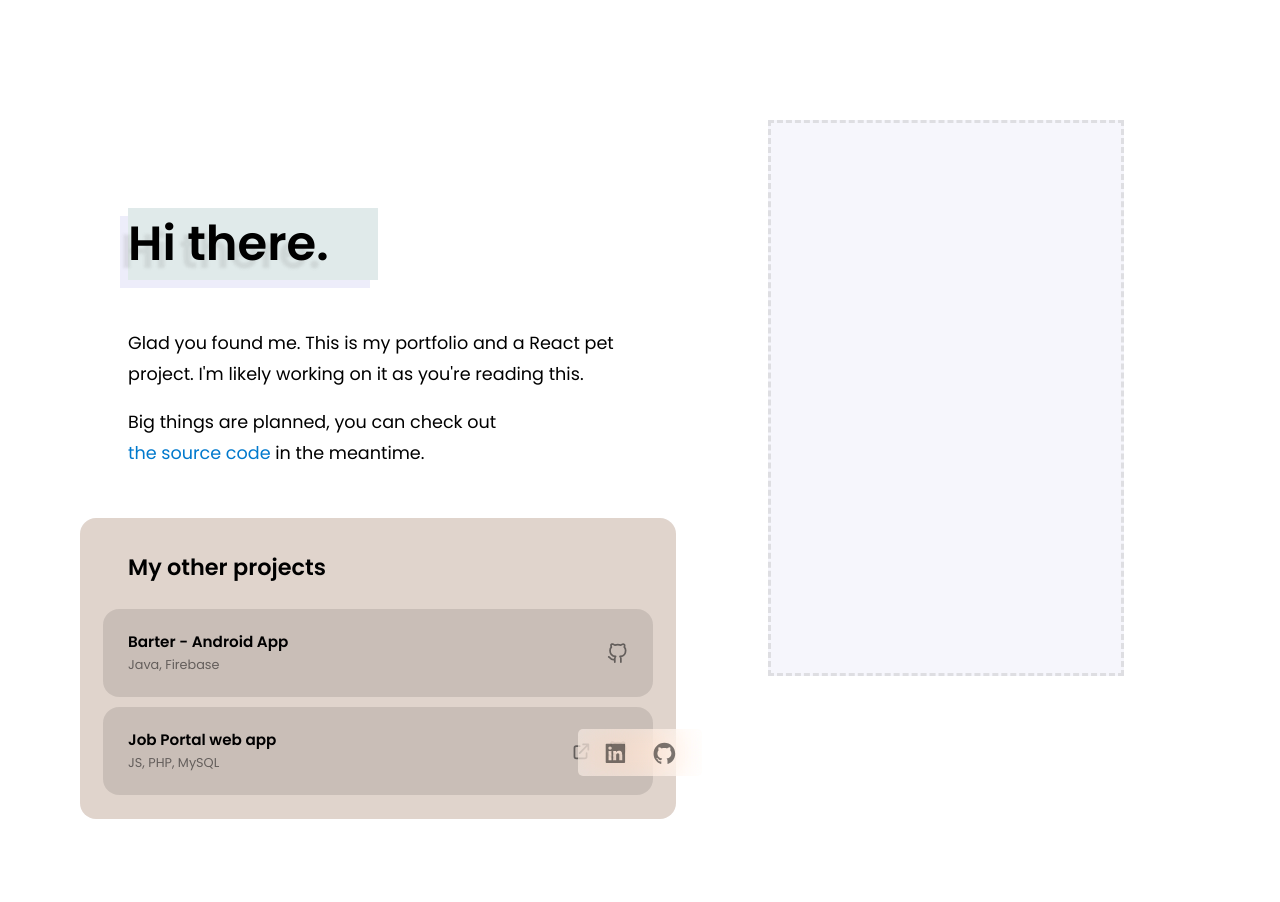
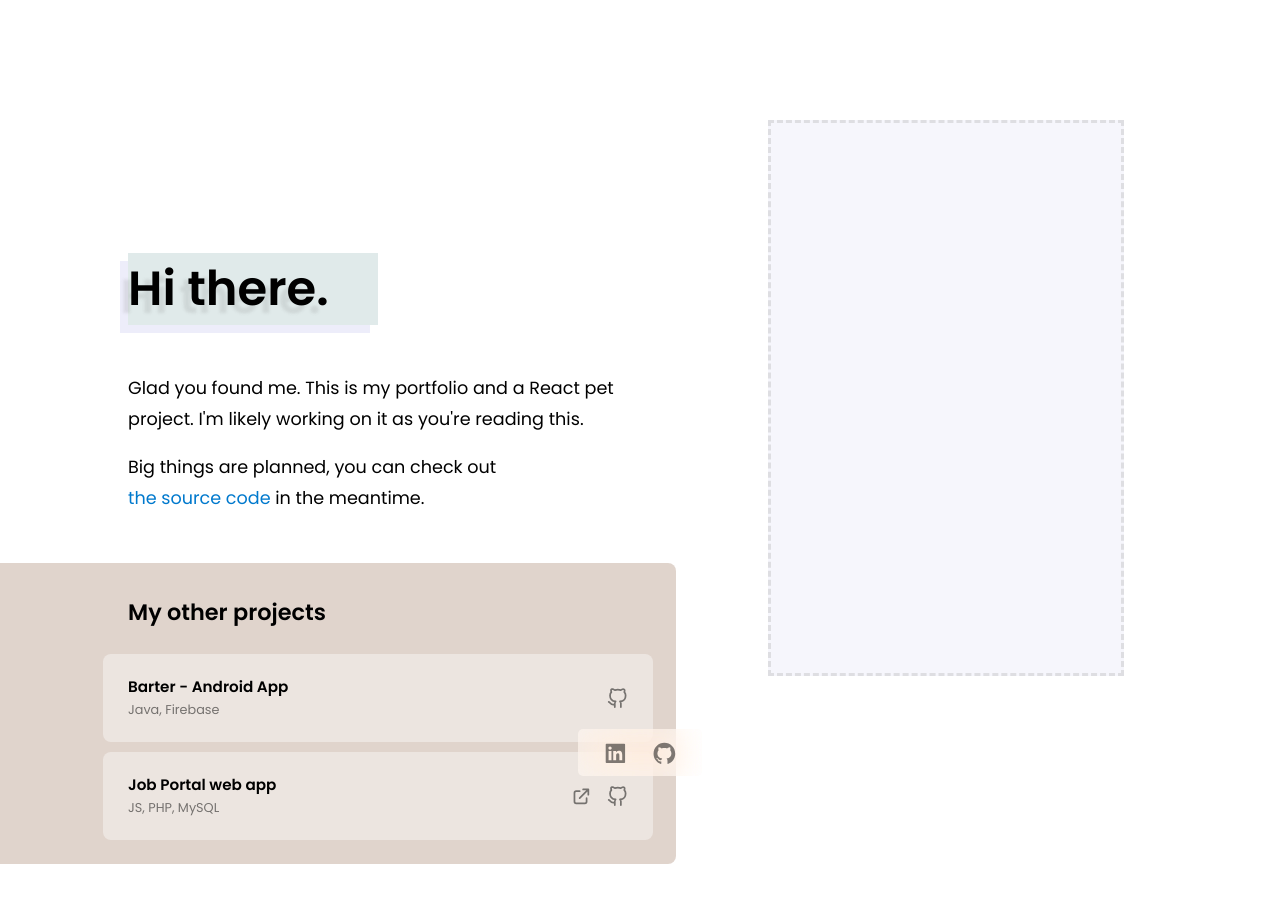
Before and after one commit to alexphl/alexphl.github.io, a React (Create React App) app: page / in a window 1280 px wide. Shown: the top 902 px of the page. Built offline with nearby package versions, Linux system fonts and the light colour scheme.

Commit message:
Layout tweaks

```diff
--- a/src/index.css
+++ b/src/index.css
@@ -8,6 +8,7 @@
     --bg: #191B1A;
     --bg-translucent: rgba(255,140,0,0.08);
     --bg-footer: rgba(0,0,0,0.5);
+    --project-bg:  rgba(0, 0, 0, 0.15);
   }
 }
 
@@ -18,6 +19,7 @@
     --bg: white;
     --bg-translucent: rgba(100,40,0,0.2);
     --bg-footer: rgba(255,255,255,0.5);
+    --project-bg: rgba(255, 255, 255, 0.4);
   }
 }
 
@@ -54,18 +56,18 @@ html, body, #root {
   grid-column: 2;
   background-color: var(--bg-translucent);
   backdrop-filter: blur(10px) saturate(100%);
-  border-radius: 1em;
+  border-radius: 0.5em;
   margin: 0em 1em 0em 1em;
-  padding: 2em 3em 1.5em 3em;
-  margin-left: -3em;
+  padding: 2em 3em 1.5em 100vw;
+  margin-left: -100vw;
   width: 500px;
   max-width: 90%;
   margin-bottom: 100px;
 }
 
 div.project {
-  border-radius: 1em;
-  background-color: rgba(0, 0, 0, 0.1);
+  border-radius: 0.5em;
+  background-color: var(--project-bg);
   margin-top: 10px;
   display: grid;
   grid-template-rows: auto auto;
@@ -110,6 +112,10 @@ div.project .icon {
   grid-row: 1 / span 2;
 }
 
+div.project .icon:hover {
+  opacity: 1;
+}
+
 div.project a {
   display: inline-block;
   height: fit-content;
@@ -126,7 +132,7 @@ div.project .icon:hover {
 }
 
 header {
-  padding-top: 20vh;
+  padding-top: 20%;
   grid-column: 2;
   padding-bottom: 20px;
   width: fit-content;
@@ -219,7 +225,6 @@ footer {
 
 #footerLinks {
   grid-column: 2;
-  color: var(--text);
   height: 1.9em;
   width: 5em;
   font-size: 1.55em;
@@ -230,22 +235,14 @@ footer {
   justify-content: space-evenly;
   align-items: flex-end;
   margin-bottom: 3vh;
-  transition: all 0.3s cubic-bezier(.25,.8,.25,1.3);
+  transition: all 0.2s cubic-bezier(.25,.8,.25,1);
 }
 
 #footerLinks a {
   color: var(--text);
+  opacity: 0.5;
 }
 
-#footerLinks:hover {
-  background-color: rgba(80,80,160,0.8);
-}
-
-#footerLinks * {
-  opacity: 0.8;
-}
-
-#footerLinks *:hover{
-  color: white;
+#footerLinks a:hover{
   opacity: 1;
 }
```
